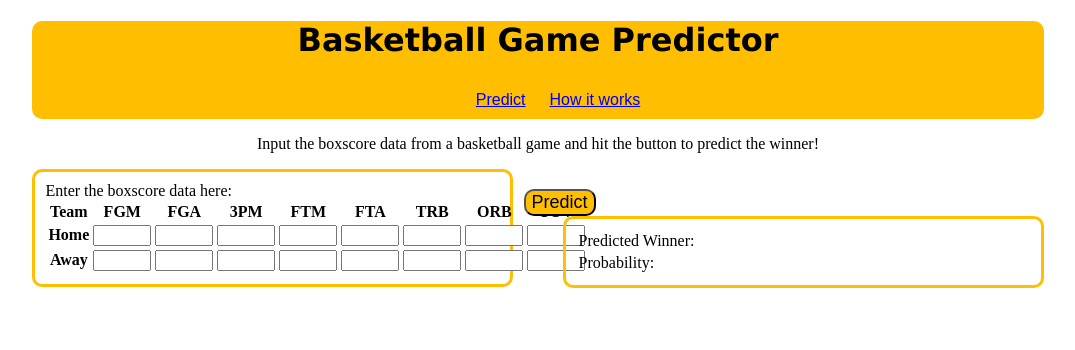
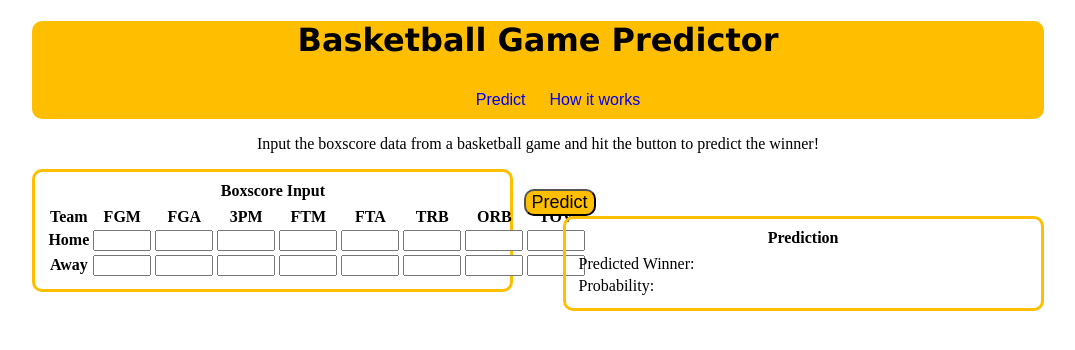
Before and after one commit to randynobx/nba_game_predictor, a Flask app: page /predict in a window 1280 px wide. Shown: the top 350 px of the page, without its empty margins (102-1177 px from the left). Run offline with Flask 2, Linux system fonts and the light colour scheme.

Commit message:
css improvements

```diff
--- a/bball_predictor/static/styles.css
+++ b/bball_predictor/static/styles.css
@@ -1,7 +1,6 @@
 .container {
     width: 80%;
-    margin-left: auto;
-    margin-right: auto;
+    margin: 0 auto;
 }
 
 .header {
@@ -25,32 +24,40 @@
     list-style: none;
 }
 
+.navigation a {
+    text-decoration: none;
+}
+
 .ingest {
     width: 45%;
     float:left;
-    border-style:solid;
-    border-color:rgb(255, 191, 0);
-    border-radius: 10px;
-    padding-top: 10px;
-    padding-left: 10px;
-    padding-right: 10px;
-    padding-bottom: 10px;
 }
 
 .output {
     width:45%;
     float:right;
+}
+
+.section {
     border-style:solid;
     border-color:rgb(255, 191, 0);
     border-radius: 10px;
-    padding-top: 10px;
-    padding-left: 10px;
-    padding-right: 10px;
-    padding-bottom: 10px;
+    padding: 10px;
+}
+
+.section.about {
+    padding-left:100px;
+    padding-right:100px;
 }
 
 p.desc {
     text-align: center;
+}
+
+div.title {
+    text-align: center;
+    font-weight: bold;
+    padding-bottom: 5px;
 }
 
 button {
@@ -62,6 +69,10 @@
     position:relative;
 }
 
+.ingest table {
+    margin: 0 auto;
+}
+
 table input {
     width: 50px;
 }
--- a/bball_predictor/templates/predict.html
+++ b/bball_predictor/templates/predict.html
@@ -10,9 +10,9 @@
 <p class="desc">
     Input the boxscore data from a basketball game and hit the button to predict the winner!
 </p>
-<div class="ingest">
+<div class="ingest section">
+    <div class="title">Boxscore Input</div>
     <form id="boxscore" action="" method="post">
-        <span class="form_desc">Enter the boxscore data here:</span>
         <table>
             <tr>
                 <th>Team</th>
@@ -53,7 +53,8 @@
 
 <button type="submit" form="boxscore">Predict</button>
 
-<div class="output">
+<div class="output section">
+    <div class="title">Prediction</div>
     <table>
         <tr>
             <td>Predicted Winner:</td>
```
Also changed, not shown: bball_predictor/templates/about.html (+10 -6 lines).
